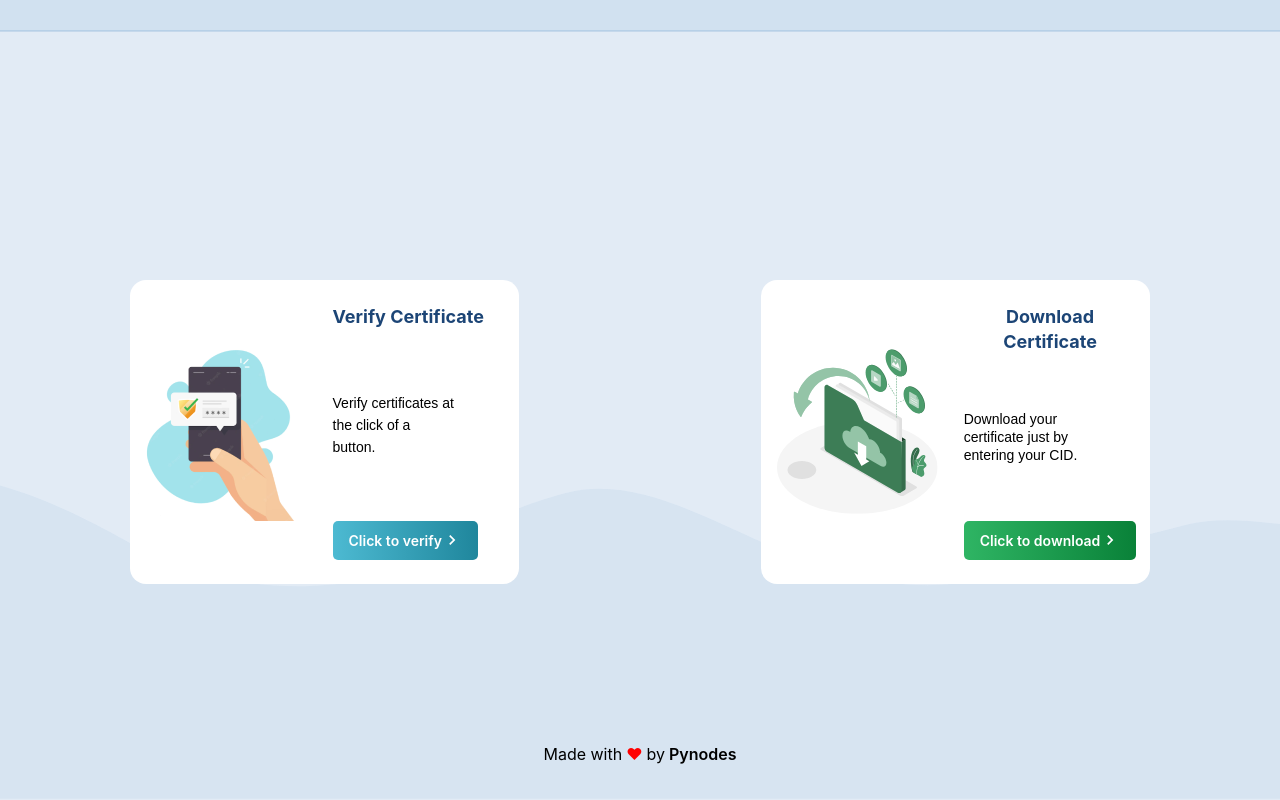
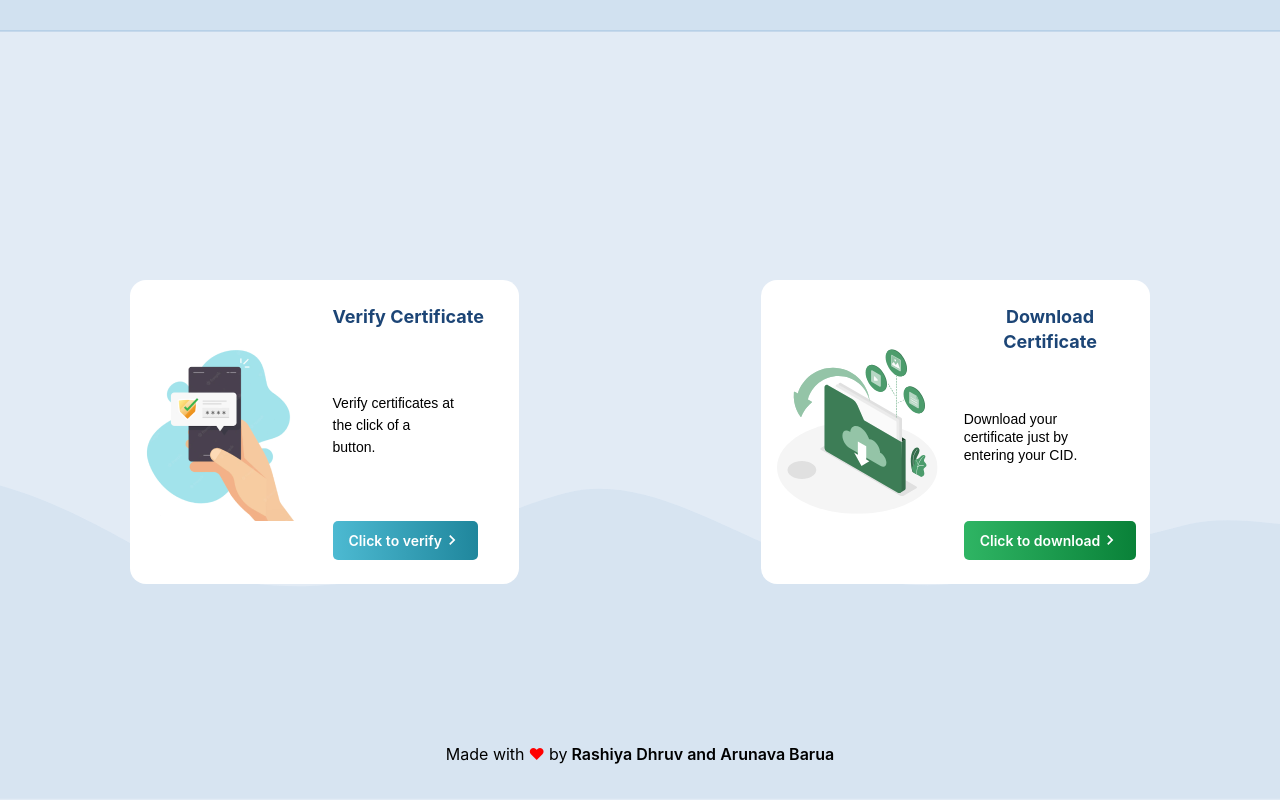
Before and after one commit to rashiyadhruv/TRON-frontend-certificate-generation-and-verification, a React (Create React App) app: page / in a window 1280 px wide. Built offline with nearby package versions, Linux system fonts and the light colour scheme.

Commit message:
Change in contributions anf navigations

```diff
--- a/src/components/Navbar/Navbar.jsx
+++ b/src/components/Navbar/Navbar.jsx
@@ -28,7 +28,7 @@ const Navbar = () => {
             <Logout
               onClick={() => {
                 logout();
-                navigate("/home");
+                navigate("/");
               }}
             />
           </>
--- a/src/pages/Download/components/Vercert/Vercert.jsx
+++ b/src/pages/Download/components/Vercert/Vercert.jsx
@@ -26,7 +26,7 @@ const Vercert = ({ imglink }) => {
         <div className={styles.main_content_notice_green}>
           The degree can be downloaded from the options given.
         </div>
-        <Link className={styles.main_content_btn} to="/home">
+        <Link className={styles.main_content_btn} to="/">
           Back to Home <Home />
         </Link>
       </div>
--- a/src/pages/Home/components/Canvas2/Canvas2.jsx
+++ b/src/pages/Home/components/Canvas2/Canvas2.jsx
@@ -305,7 +305,7 @@ const Canvas2 = ({
             update();
             saveAs(content, zipName);
             setTimeout(() => {
-              navigate("/home");
+              navigate("/");
             }, [3000]);
           })
           .catch(function (error) {
--- a/src/pages/LPage/LPage.jsx
+++ b/src/pages/LPage/LPage.jsx
@@ -89,7 +89,17 @@ const LPage = () => {
         </div>
       </div>
       <div className={styles.bottom}>
-        Made with <span>❤</span> by <div className={styles.name}>Pynodes</div>
+        Made with <span>❤</span> by{" "}
+        <div className={styles.name}>
+          <a href="https://www.linkedin.com/in/dhruv-rashiya-6164791b8/">
+            Rashiya Dhruv
+          </a>{" "}
+          and
+          <a href="https://www.linkedin.com/in/arunava-barua-bb307a201/">
+            {" "}
+            Arunava Barua
+          </a>
+        </div>
       </div>
     </div>
   );
--- a/src/pages/Verify/components/Vercert/Vercert.jsx
+++ b/src/pages/Verify/components/Vercert/Vercert.jsx
@@ -44,7 +44,7 @@ const Vercert = ({ imglink }) => {
               <Checked />
               The degree has been verified both digitally and physically.
             </div>
-            <Link className={styles.main_content_btn} to="/home">
+            <Link className={styles.main_content_btn} to="/">
               Back to Home <Home />
             </Link>
           </>
```
